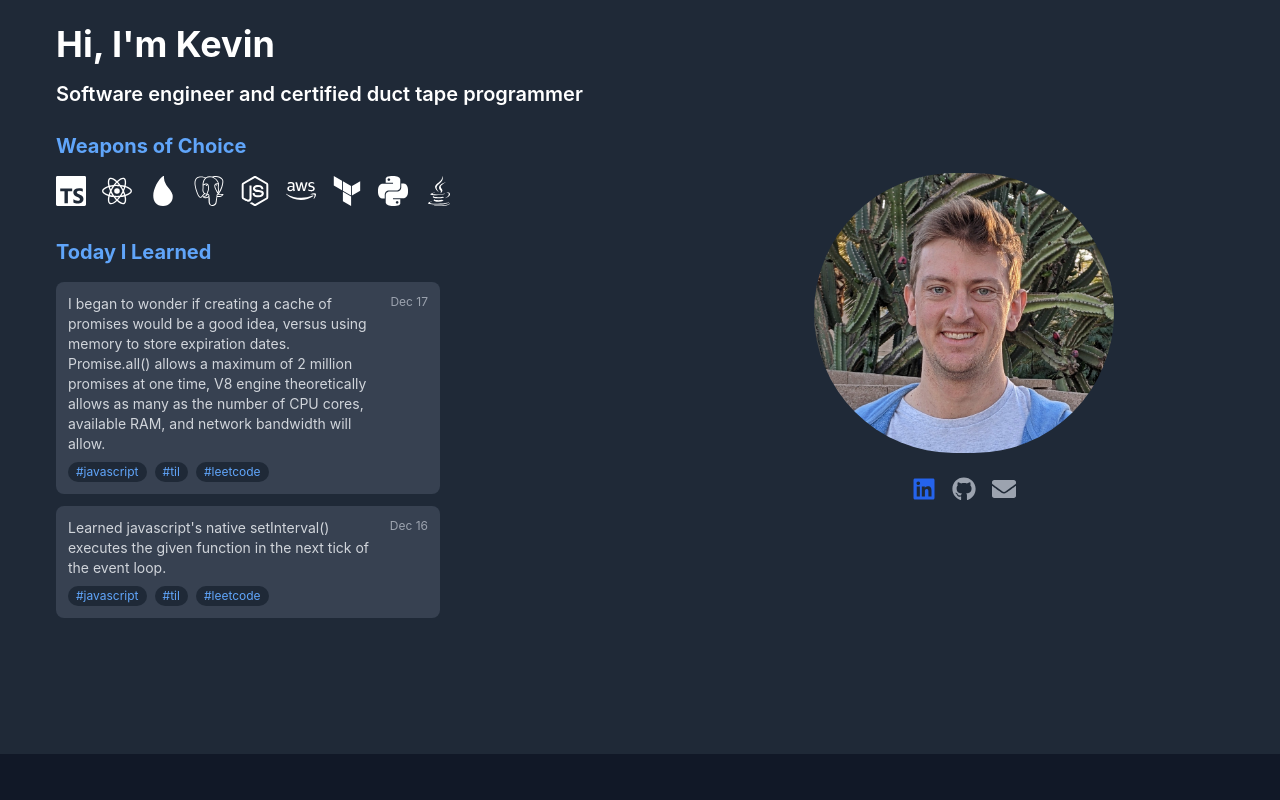
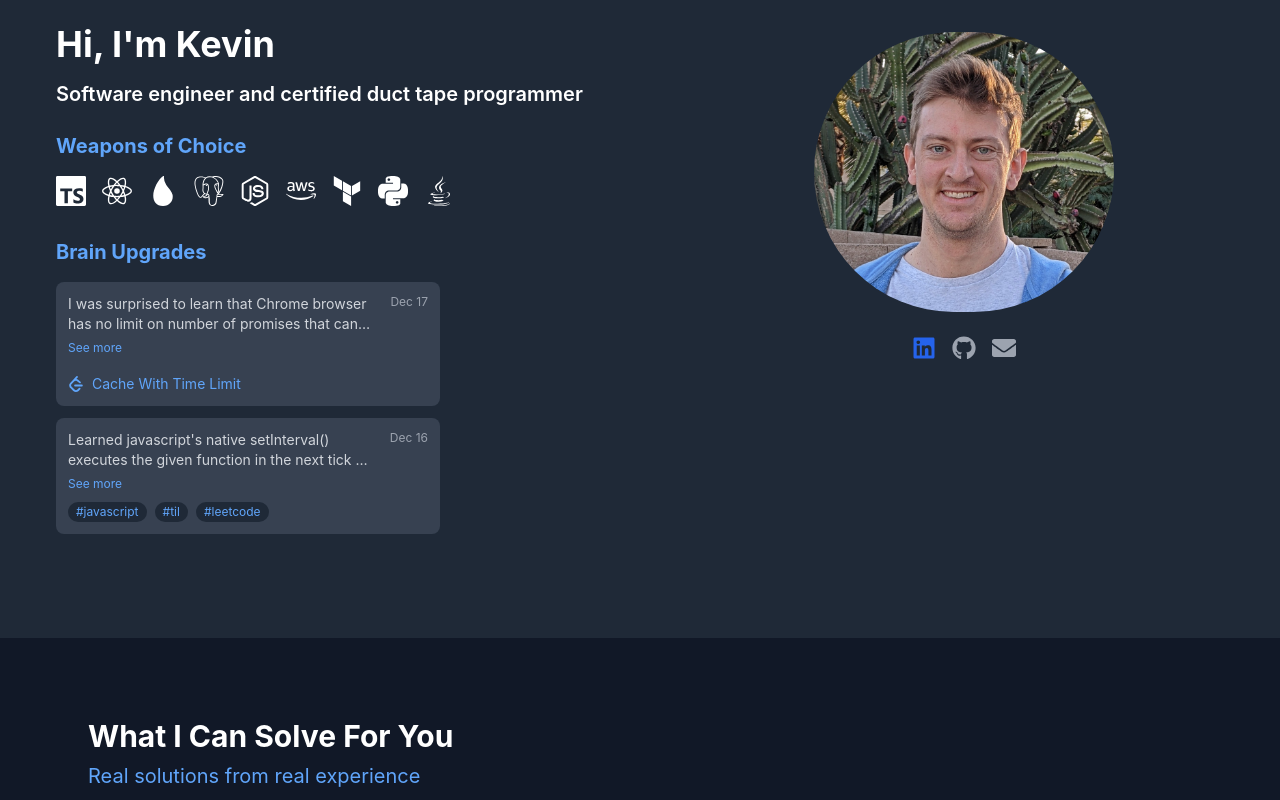
Before and after one commit to northkevin/northkevin-frontend, a React (Create React App) app: page / in a window 1280 px wide. Shown: the top 800 px of the page. Built offline with nearby package versions, Linux system fonts and the light colour scheme; no server answers.

Commit message:
add see more feature to the brain upgrade section & improve layout look n feel

```diff
--- a/src/App.tsx
+++ b/src/App.tsx
@@ -8,7 +8,8 @@ import {
   SiNodedotjs,
   SiPython,
   SiTerraform,
-  SiPostgresql
+  SiPostgresql,
+  SiLeetcode
 } from 'react-icons/si';
 
 import './index.css';
@@ -16,6 +17,8 @@ import './index.css';
 function App() {
   const [message, setMessage] = useState('');
   const backendUrl = 'http://northkevin-backend-2.us-west-1.elasticbeanstalk.com';
+
+  const [expandedLearnings, setExpandedLearnings] = useState<number[]>([]);
 
   useEffect(() => {
     fetch(`${backendUrl}/api/hello`)
@@ -28,8 +31,15 @@ function App() {
     {
       id: 3,
       date: '2024-12-17',
-      content: 'I began to wonder if creating a cache of promises would be a good idea, versus using memory to store expiration dates.  Promise.all() allows a maximum of 2 million promises at one time, V8 engine theoretically allows as many as the number of CPU cores, available RAM, and network bandwidth will allow.',
-      tags: ['javascript', 'til', 'leetcode']
+      content: 'I was surprised to learn that Chrome browser has no limit on number of promises that can be running at once.  If we don\'t care about durations of a cache existing beyond a single DOM session, it will be faster to use promises for timing out keys than using a Map with expiration dates.',
+      // tags: ['javascript', 'til', 'leetcode'],
+      links: [
+        {
+          text: 'Cache With Time Limit',
+          url: 'https://leetcode.com/problems/cache-with-time-limit/submissions/1481479162',
+          type: 'leetcode'
+        }
+      ]
     },
     {
       id: 2,
@@ -48,18 +58,18 @@ function App() {
   return (
     <div className="App flex flex-col min-h-screen">
       <header className="flex-1 flex flex-col items-center justify-center bg-gray-800 text-white">
-        {/* Hero Section with Intro and Tech Stack */}
-        <div className="mx-auto flex flex-col md:flex-row items-center justify-center flex-wrap p-6 mb-20 max-w-7xl w-full">
-          {/* Info + Tech Stack Container */}
+        {/* Hero Section Container */}
+        <div className="mx-auto flex flex-col md:flex-row items-start justify-center flex-wrap p-6 mb-20 max-w-7xl w-full">
+          {/* Info Container */}
           <div className="flex flex-col flex-1 text-left px-8">
-            <div className="w-full mb-8">
+            {/* Main Intro */}
             <h1 className="text-4xl font-bold mb-4">Hi, I'm Kevin</h1>
             <p className="text-xl font-semibold mb-6">
               Software engineer and certified duct tape programmer
             </p>
 
-              {/* Tech Stack Section */}
-              <div className="w-full">
+            {/* Tech Stack Section - adjusted spacing */}
+            <div className="w-full mb-8">
               <h2 className="text-xl font-bold mb-4 text-blue-400">Weapons of Choice</h2>
               <div className="flex flex-wrap gap-4">
                 <div className="tech-icon-container-small group">
@@ -101,9 +111,9 @@ function App() {
               </div>
             </div>
 
-              {/* Today I Learned Section - now more compact and aligned */}
-              <div className="w-full max-w-sm mt-8">
-                <h2 className="text-xl font-bold mb-4 text-blue-400">Today I Learned</h2>
+            {/* Brain Upgrades Section - refined width and spacing */}
+            <div className="w-full max-w-sm">
+              <h2 className="text-xl font-bold mb-4 text-blue-400">Brain Upgrades</h2>
               <div className="space-y-3">
                 {recentLearnings.slice(0, 2).map((learning) => (
                   <div
@@ -111,9 +121,25 @@ function App() {
                     className="bg-gray-700 rounded-lg p-3 hover:bg-gray-600 transition-colors"
                   >
                     <div className="flex items-start justify-between">
-                        <p className="text-sm text-gray-300">
+                      <div className="flex-1">
+                        <p className={`text-sm text-gray-300 ${expandedLearnings.includes(learning.id) ? '' : 'line-clamp-2'}`}>
                           {learning.content}
                         </p>
+                        {learning.content.length > 100 && (
+                          <button
+                            onClick={() => {
+                              setExpandedLearnings(prev =>
+                                prev.includes(learning.id)
+                                  ? prev.filter(id => id !== learning.id)
+                                  : [...prev, learning.id]
+                              );
+                            }}
+                            className="text-xs text-blue-400 hover:text-blue-300 mt-1"
+                          >
+                            {expandedLearnings.includes(learning.id) ? 'See less' : 'See more'}
+                          </button>
+                        )}
+                      </div>
                       <span className="text-xs text-gray-400 ml-4 whitespace-nowrap">
                         {new Date(learning.date).toLocaleDateString('en-US', {
                           month: 'short',
@@ -122,7 +148,7 @@ function App() {
                       </span>
                     </div>
                     <div className="mt-2 flex gap-2">
-                        {learning.tags.map(tag => (
+                      {learning?.tags?.length && learning.tags.map(tag => (
                         <span
                           key={tag}
                           className="text-xs px-2 py-0.5 bg-gray-800 text-blue-400 rounded-full"
@@ -131,15 +157,26 @@ function App() {
                         </span>
                       ))}
                     </div>
+                    {learning.links && learning.links.map(link => (
+                      <a
+                        key={link.url}
+                        href={link.url}
+                        target="_blank"
+                        rel="noopener noreferrer"
+                        className="mt-2 text-sm text-blue-400 hover:text-blue-300 flex items-center gap-2"
+                      >
+                        {link.type === 'leetcode' && <SiLeetcode className="w-4 h-4" />}
+                        {link.text}
+                      </a>
+                    ))}
                   </div>
                 ))}
               </div>
             </div>
           </div>
-          </div>
 
-          {/* Image Container */}
-          <div className="flex flex-col items-center md:items-center flex-1">
+          {/* Image Container - Now with fixed positioning */}
+          <div className="flex flex-col items-center md:items-center flex-1 md:sticky md:top-8">
             <img
               src={"/kevin-portrait.jpg"}
               alt="Kevin"
@@ -171,10 +208,6 @@ function App() {
             </div>
           </div>
         </div>
-
-
-
-
 
         {/* Work Experience Section */}
         <div className="w-full bg-gray-900 py-20">
```
Lines whose indentation alone changed are shown as unchanged.
